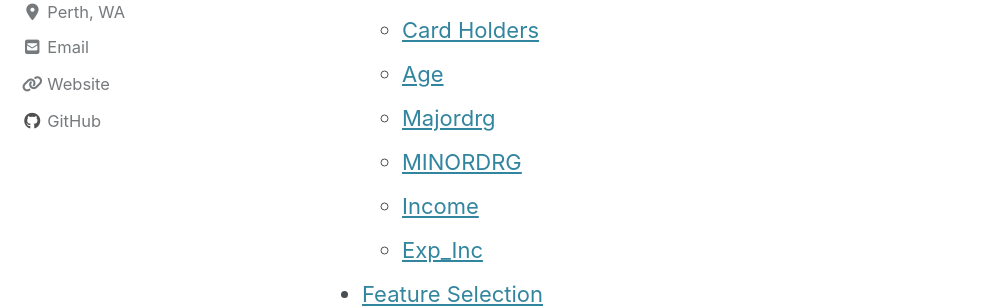
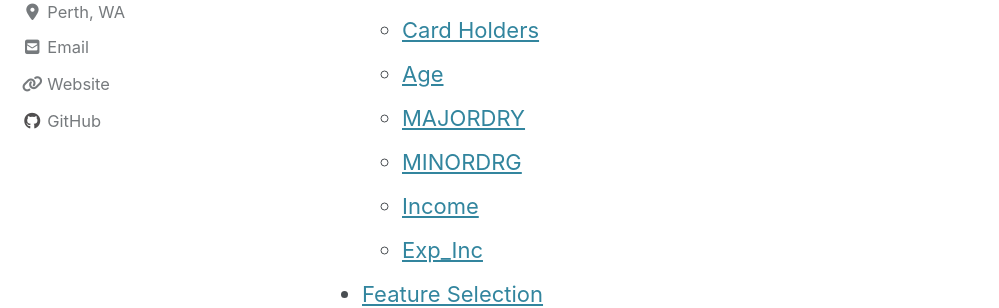
Before and after one commit to learn2gether/learn2gether.github.io, a Jekyll site: the page built from _posts/2018-02-01-Credit-Default-Analysis.md, in a window 1280 px wide and 900 px high, scrolled down 660 px. Shown: the part 155-463 px from the top of the window, without its empty margins (0-999 px from the left). Built offline with Jekyll 4.4.1, drawn with Linux system fonts in a browser that asks for light colours; cached includes are drawn as plain includes; nearby versions of some CDN libraries.

Commit message:
modify credit default

```diff
--- a/_posts/2018-02-01-Credit-Default-Analysis.md
+++ b/_posts/2018-02-01-Credit-Default-Analysis.md
@@ -16,7 +16,7 @@ excerpt: "A case study on Credit Default Analysis."
 - [EDA](#eda)
   * [Card Holders](#card-holders)
   * [Age](#age)
-  * [Majordrg](#majordry)
+  * [MAJORDRY](#majordry)
   * [MINORDRG](#minordrg)
   * [Income](#income)
   * [Exp_Inc](#exp_inc)
@@ -401,7 +401,7 @@ sns.countplot(x='Age_labeled',data=truncatedData, hue='DEFAULT')
 
 ![alt text](https://learn2gether.github.io/images/posts/creditDefault/ageGroup.png "Age Group")
 
-## Majordrg
+## MAJORDRY
 
 Majordrg: Number of major derogatory reports (loan payments that are 60 days overdue)
 
```
